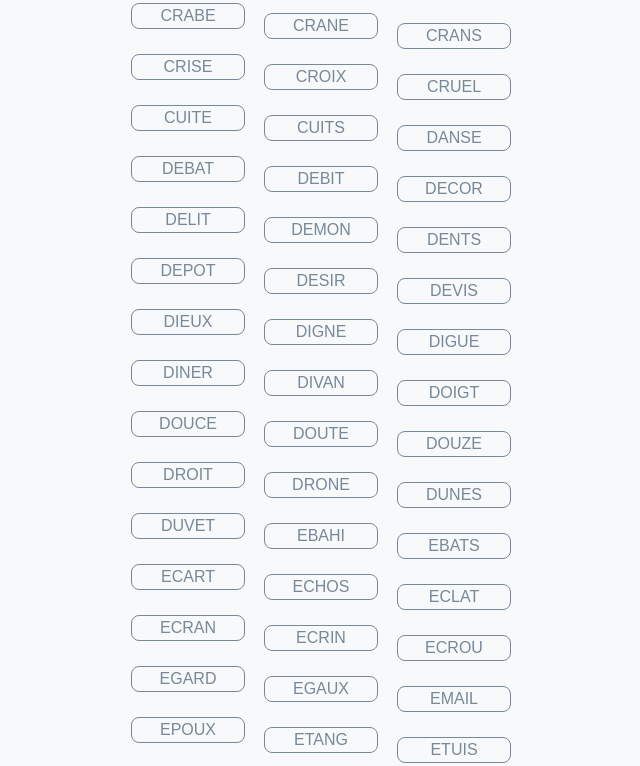
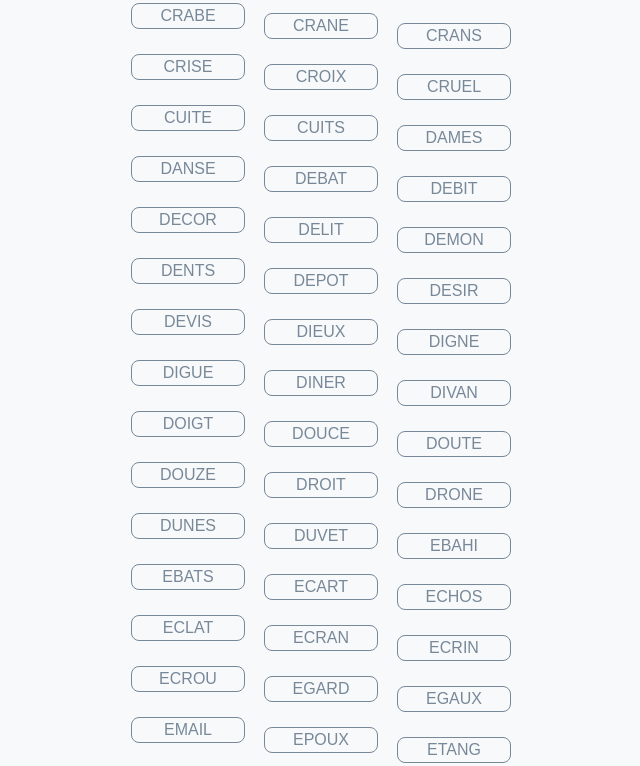
Before and after one commit to Matteo-Porrani/cinq-lettres, a Vue app: page /list in a window 1280 px wide. Shown: the part 2019-2785 px from the top of the page, without its empty margins (319-959 px from the left). Built offline with nearby package versions, Linux system fonts and the light colour scheme; a web font is replaced by a local one.

Commit message:
Ajout mots 'Plomb'

```diff
--- a/src/stores/availableWords.js
+++ b/src/stores/availableWords.js
@@ -116,6 +116,7 @@ const availableWords = [
     'CUITS',
 
     //D
+    'DAMES',
     'DANSE',
     'DEBAT',
     'DEBIT',
@@ -280,6 +281,7 @@ const availableWords = [
     'MIENS',
     'MIEUX',
     'MINCE',
+    'MINES',
     'MINOU',
     'MINER',
     'MOCHE',
@@ -354,6 +356,7 @@ const availableWords = [
     'PLATS',
     'PLEIN',
     'PLOUC',
+    'PLOMB',
     'PLUIE',
     'PLUME',
     'POCHE',
```
